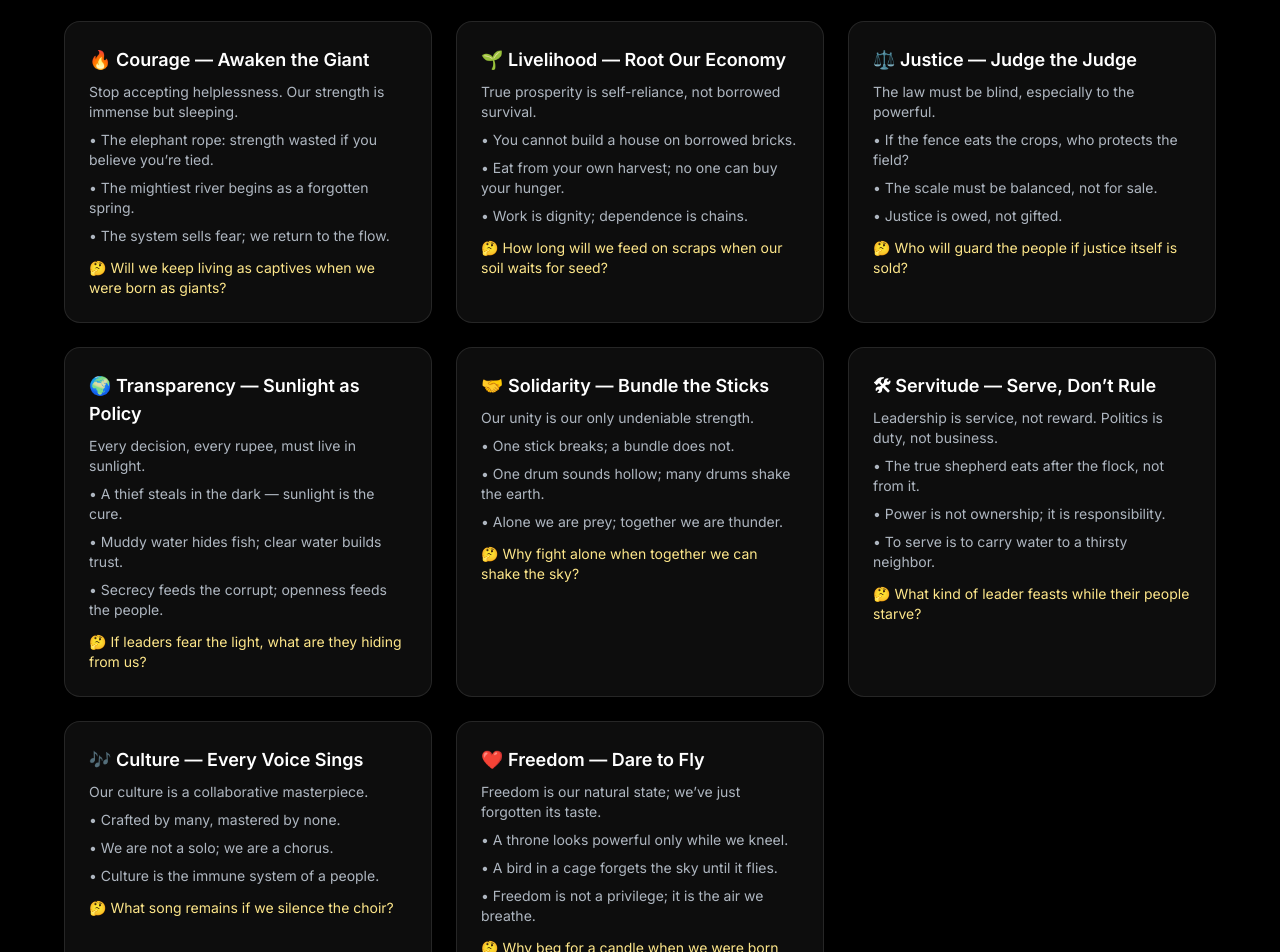
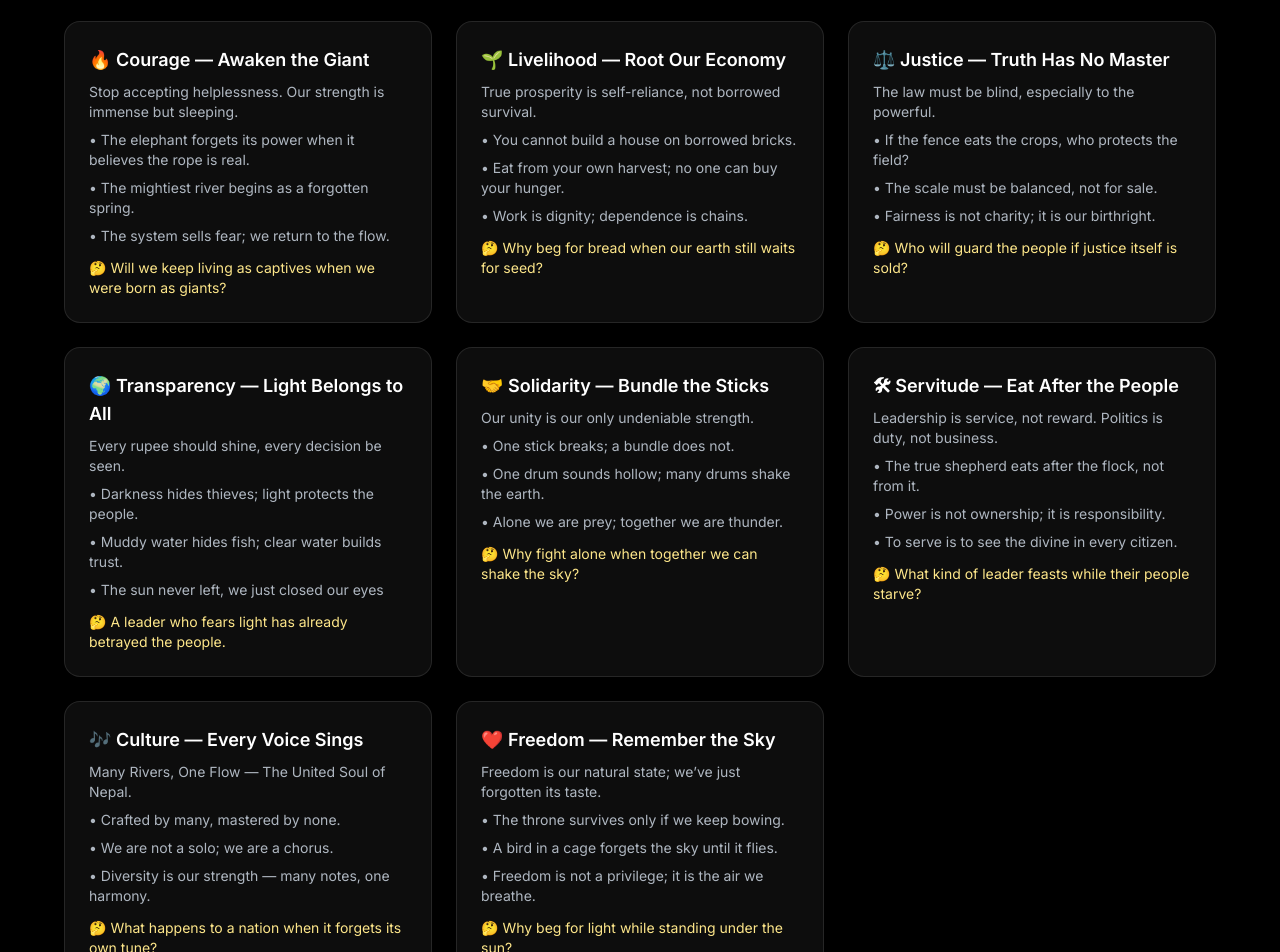
Before and after one commit to Zenslim/Gatishil, a Next.js app: page / in a window 1280 px wide. Shown: the part 700-1652 px from the top of the page. Built offline with nearby package versions, Linux system fonts and the light colour scheme.

Commit message:
Update page.tsx

```diff
--- a/app/page.tsx
+++ b/app/page.tsx
@@ -329,7 +329,7 @@ export default function HomePage() {
               </h3>
               <ul className="mt-2 space-y-2 text-slate-300/85 text-sm">
                 <li>Stop accepting helplessness. Our strength is immense but sleeping.</li>
-                <li>• The elephant rope: strength wasted if you believe you’re tied.</li>
+                <li>• The elephant forgets its power when it believes the rope is real.</li>
                 <li>• The mightiest river begins as a forgotten spring.</li>
                 <li>• The system sells fear; we return to the flow.</li>
               </ul>
@@ -347,19 +347,19 @@ export default function HomePage() {
                 <li>• Eat from your own harvest; no one can buy your hunger.</li>
                 <li>• Work is dignity; dependence is chains.</li>
               </ul>
-              <p className="mt-3 text-amber-200 text-xs sm:text-sm">🤔 How long will we feed on scraps when our soil waits for seed?</p>
+              <p className="mt-3 text-amber-200 text-xs sm:text-sm">🤔 Why beg for bread when our earth still waits for seed?</p>
             </motion.div>
 
             {/* 3 Justice */}
             <motion.div {...fadeUp(0.06)} className="p-5 sm:p-6 rounded-2xl bg-white/5 border border-white/10">
               <h3 className="font-semibold text-base sm:text-lg flex items-center gap-2">
-                ⚖️ Justice — Judge the Judge
+                ⚖️ Justice — Truth Has No Master
               </h3>
               <ul className="mt-2 space-y-2 text-slate-300/85 text-sm">
                 <li>The law must be blind, especially to the powerful.</li>
                 <li>• If the fence eats the crops, who protects the field?</li>
                 <li>• The scale must be balanced, not for sale.</li>
-                <li>• Justice is owed, not gifted.</li>
+                <li>• Fairness is not charity; it is our birthright.</li>
               </ul>
               <p className="mt-3 text-amber-200 text-xs sm:text-sm">🤔 Who will guard the people if justice itself is sold?</p>
             </motion.div>
@@ -367,15 +367,15 @@ export default function HomePage() {
             {/* 4 Transparency */}
             <motion.div {...fadeUp(0.08)} className="p-5 sm:p-6 rounded-2xl bg-white/5 border border-white/10">
               <h3 className="font-semibold text-base sm:text-lg flex items-center gap-2">
-                🌍 Transparency — Sunlight as Policy
+                🌍 Transparency — Light Belongs to All
               </h3>
               <ul className="mt-2 space-y-2 text-slate-300/85 text-sm">
-                <li>Every decision, every rupee, must live in sunlight.</li>
-                <li>• A thief steals in the dark — sunlight is the cure.</li>
+                <li>Every rupee should shine, every decision be seen.</li>
+                <li>• Darkness hides thieves; light protects the people.</li>
                 <li>• Muddy water hides fish; clear water builds trust.</li>
-                <li>• Secrecy feeds the corrupt; openness feeds the people.</li>
+                <li>• The sun never left, we just closed our eyes</li>
               </ul>
-              <p className="mt-3 text-amber-200 text-xs sm:text-sm">🤔 If leaders fear the light, what are they hiding from us?</p>
+              <p className="mt-3 text-amber-200 text-xs sm:text-sm">🤔 A leader who fears light has already betrayed the people.</p>
             </motion.div>
 
             {/* 5 Solidarity */}
@@ -395,13 +395,13 @@ export default function HomePage() {
             {/* 6 Servitude */}
             <motion.div {...fadeUp(0.12)} className="p-5 sm:p-6 rounded-2xl bg-white/5 border border-white/10">
               <h3 className="font-semibold text-base sm:text-lg flex items-center gap-2">
-                🛠 Servitude — Serve, Don’t Rule
+                🛠 Servitude — Eat After the People
               </h3>
               <ul className="mt-2 space-y-2 text-slate-300/85 text-sm">
                 <li>Leadership is service, not reward. Politics is duty, not business.</li>
                 <li>• The true shepherd eats after the flock, not from it.</li>
                 <li>• Power is not ownership; it is responsibility.</li>
-                <li>• To serve is to carry water to a thirsty neighbor.</li>
+                <li>• To serve is to see the divine in every citizen.</li>
               </ul>
               <p className="mt-3 text-amber-200 text-xs sm:text-sm">🤔 What kind of leader feasts while their people starve?</p>
             </motion.div>
@@ -412,26 +412,26 @@ export default function HomePage() {
                 🎶 Culture — Every Voice Sings
               </h3>
               <ul className="mt-2 space-y-2 text-slate-300/85 text-sm">
-                <li>Our culture is a collaborative masterpiece.</li>
+                <li>Many Rivers, One Flow — The United Soul of Nepal.</li>
                 <li>• Crafted by many, mastered by none.</li>
                 <li>• We are not a solo; we are a chorus.</li>
-                <li>• Culture is the immune system of a people.</li>
+                <li>• Diversity is our strength — many notes, one harmony.</li>
               </ul>
-              <p className="mt-3 text-amber-200 text-xs sm:text-sm">🤔 What song remains if we silence the choir?</p>
+              <p className="mt-3 text-amber-200 text-xs sm:text-sm">🤔 What happens to a nation when it forgets its own tune?</p>
             </motion.div>
 
             {/* 8 Freedom */}
             <motion.div {...fadeUp(0.16)} className="p-5 sm:p-6 rounded-2xl bg-white/5 border border-white/10">
               <h3 className="font-semibold text-base sm:text-lg flex items-center gap-2">
-                ❤️ Freedom — Dare to Fly
+                ❤️ Freedom — Remember the Sky
               </h3>
               <ul className="mt-2 space-y-2 text-slate-300/85 text-sm">
                 <li>Freedom is our natural state; we’ve just forgotten its taste.</li>
-                <li>• A throne looks powerful only while we kneel.</li>
+                <li>• The throne survives only if we keep bowing.</li>
                 <li>• A bird in a cage forgets the sky until it flies.</li>
                 <li>• Freedom is not a privilege; it is the air we breathe.</li>
               </ul>
-              <p className="mt-3 text-amber-200 text-xs sm:text-sm">🤔 Why beg for a candle when we were born under the sun?</p>
+              <p className="mt-3 text-amber-200 text-xs sm:text-sm">🤔 Why beg for light while standing under the sun?</p>
             </motion.div>
           </div>
 
@@ -468,14 +468,14 @@ export default function HomePage() {
             <motion.div {...fadeUp(0.06)} className="p-5 sm:p-6 rounded-2xl bg-white/5 border border-white/10">
               <h3 className="text-lg font-semibold">🌱 Grassroots Mobilization</h3>
               <p className="mt-2 text-slate-300/85 text-sm">
-                <span className="font-semibold">The Party is You. The Mandate is Ours.</span> Like a field where all farmers plant — no harvest unless all work.
+                <span className="font-semibold">The Party is You. The Mandate is Ours.</span> Like a shared khet where every farmer plants, no harvest unless all work.
               </p>
             </motion.div>
 
             <motion.div {...fadeUp(0.08)} className="p-5 sm:p-6 rounded-2xl bg-white/5 border border-white/10">
               <h3 className="text-lg font-semibold">📜 Philosophical Foundation</h3>
               <p className="mt-2 text-slate-300/85 text-sm">
-                <span className="font-semibold">A New Dharma for a Digital Nepal.</span> Like ancient guthi rules, but written in code — fair, tamper-proof, shared by all.
+                <span className="font-semibold">The People’s Code. The Nation’s Flow.</span> Like ancient guthi rules, but written in code — fair, tamper-proof, shared by all.
               </p>
             </motion.div>
           </div>
```
